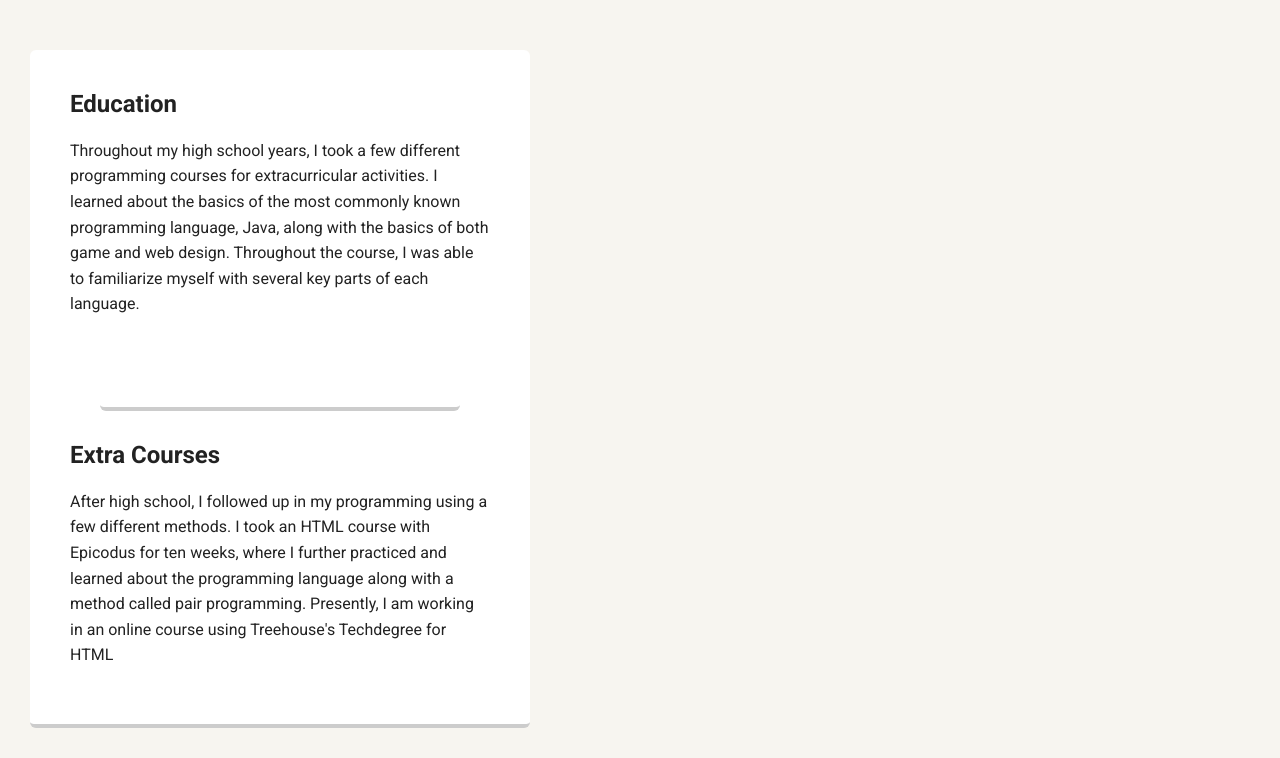
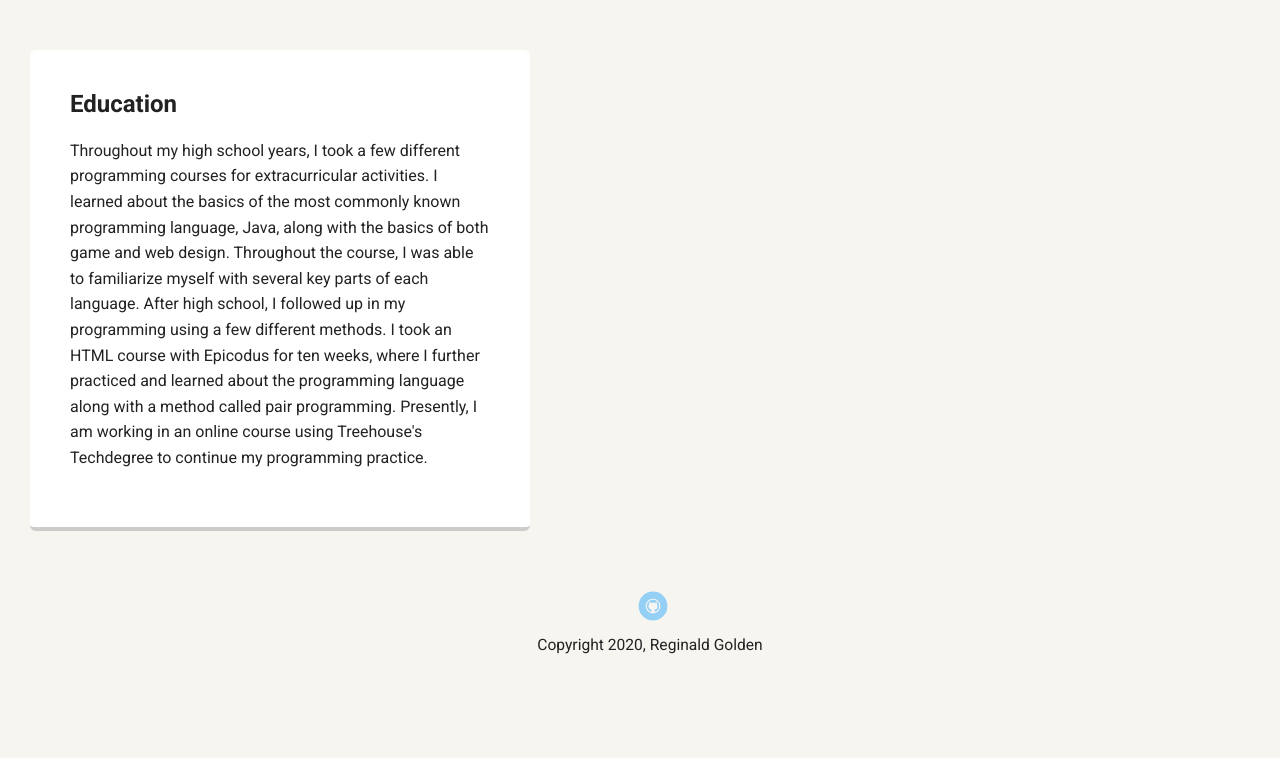
Before and after one commit to Reggie-G/Personal-Profile, a plain HTML site: page experience.html in a window 1280 px wide. Shown: the part 470-1228 px from the top of the page. Drawn offline with Linux system fonts and the light colour scheme; a web font is replaced by a local one.

Commit message:
Modified html files and added a link to my github profile.

```diff
--- a/experience.html
+++ b/experience.html
@@ -14,7 +14,7 @@
         <li><a href="index.html">Home</a></li>
         <li><a href="experience.html">Experience</a></li>
       </ul>
-  </div>
+    </div>
 
   <header>
     <img src="images/programmer.jpg" alt="Laptop" class="profile-image">
@@ -24,12 +24,15 @@
   <main class="experience">
     <div class="card">
       <h2>Education</h2>
-      <p>Throughout my high school years, I took a few different programming courses for extracurricular activities. I learned about the basics of the most commonly known programming language, Java, along with the basics of both game and web design. Throughout the course, I was able to familiarize myself with several key parts of each language.</p>
+      <p>Throughout my high school years, I took a few different programming courses for extracurricular activities. I learned about the basics of the most commonly known programming language, Java, along with the basics of both game and web design. Throughout the course, I was able to familiarize myself with several key parts of each language. After high school, I followed up in my programming using a few different methods. I took an HTML course with Epicodus for ten weeks, where I further practiced and learned about the programming language along with a method called pair programming. Presently, I am working in an online course using Treehouse's Techdegree to continue my programming practice.</p>
 
-    <div class="card"></div>
-      <h2>Extra Courses</h2>
-      <p>After high school, I followed up in my programming using a few different methods. I took an HTML course with Epicodus for ten weeks, where I further practiced and learned about the programming language along with a method called pair programming. Presently, I am working in an online course using Treehouse's Techdegree for HTML</p>
   </div>
   </main>
+  <footer>
+    <ul>
+      <li><a href="https://github.com/Reggie-G" class="social github">Github</a></li>
+    </ul>
+    <p class="copyright">Copyright 2020, Reginald Golden</p>
+  </footer>
   </body>
 </html>
```
Also changed, not shown: index.html (+1 -1 lines).
